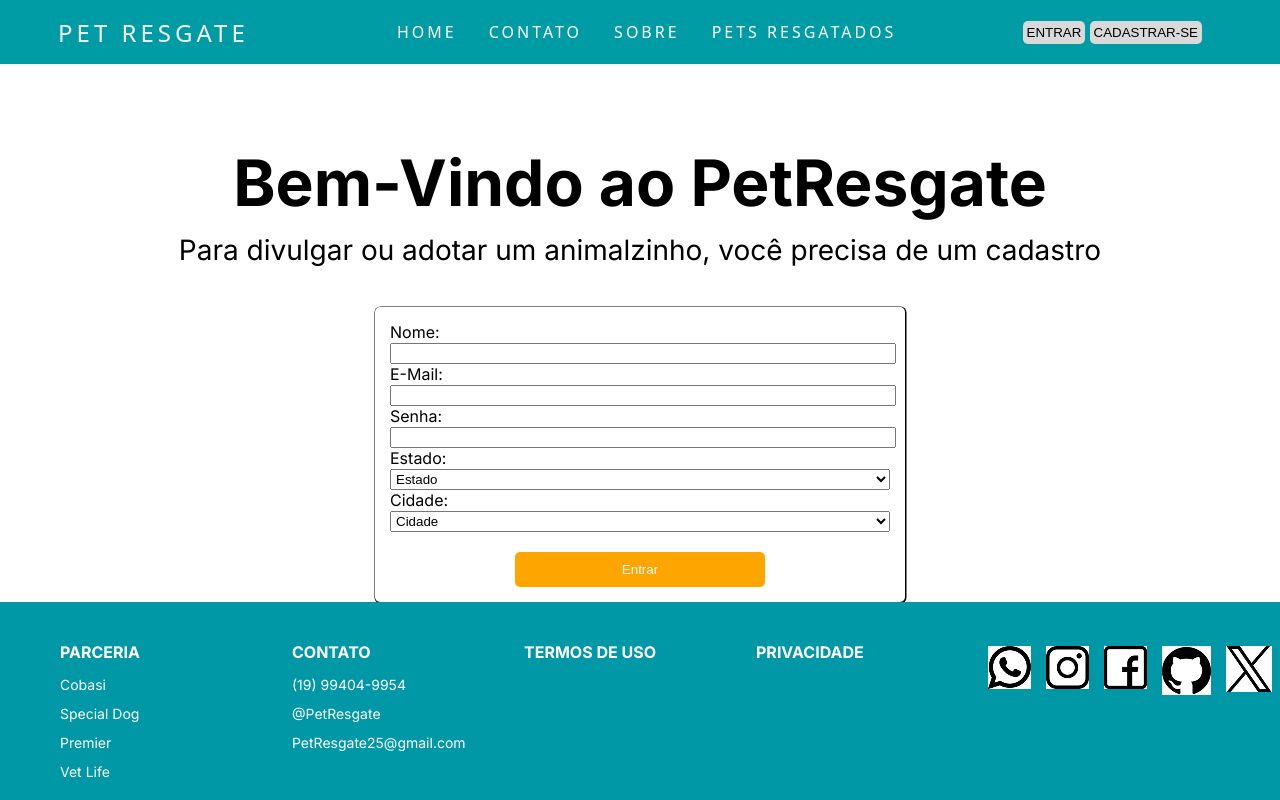
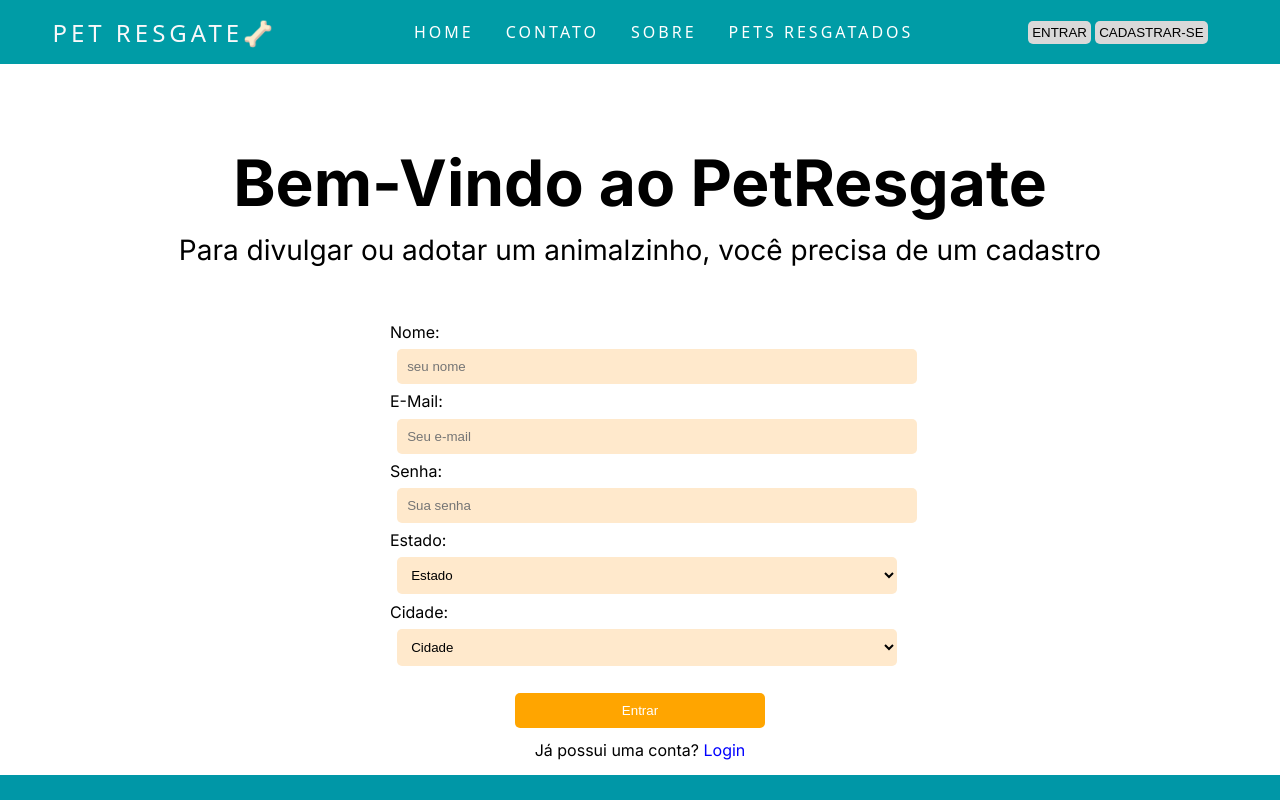
Before and after one commit to joaodamasio22/Pet-_Resgate, a plain HTML site: page cadasto.html in a window 1280 px wide. Shown: the top 800 px of the page. Drawn offline with Linux system fonts and the light colour scheme; no server answers.

Commit message:
Add files via upload
Alteração da tela CADASTRO, e modificações de link

```diff
--- a/cadasto.html
+++ b/cadasto.html
@@ -11,7 +11,7 @@
     <div class="conteudo">
       <header>
         <nav>
-          <p class="logo" href="/">Pet Resgate</p>
+          <p class="logo" href="/">Pet Resgate🦴</p>
           <div class="mobile-menu">
             <div class="line1"></div>
             <div class="line2"></div>
@@ -41,15 +41,15 @@
             <form class="dados__cadastro">
               <p>
                 <label for="nome">Nome:</label>
-                <input type="text" name="name" id="nome">
+                <input type="text" name="name" id="nome" placeholder="seu nome ">
               </p>
               <p>
                 <label for="e-mail">E-Mail:</label>
-                <input type="email" name="email" id="e-mail">
+                <input type="email" name="email" id="e-mail" placeholder="Seu e-mail">
               </p>
               <p>
                 <label for="senha">Senha:</label>
-                <input type="password" name="senha" id="senha">
+                <input type="password" name="senha" id="senha" placeholder="Sua senha">
               </p>
               <p>
                 <label for="estado">Estado:</label>
@@ -66,6 +66,9 @@
                 </p>
                 <p >
                   <input id="botao__entrar" type="button" value="Entrar">
+                </p>
+                <p id="ja__possui__conta">
+                  Já possui uma conta? <a href="login.html" target="_blank">Login</a>
                 </p>
             </form>
           </div>
--- a/styles/cadastro.css
+++ b/styles/cadastro.css
@@ -126,42 +126,32 @@ main {
   border: 5px;
   width: 500px;
   margin: auto;
-  box-shadow: 0.5px 0.5px 0.5px 1px;
+
   margin-top: 5vh;
 
 }
 
-.container__informacoes #nome{
-  padding: 1px;
+.container__informacoes #nome,
+.container__informacoes #e-mail,
+.container__informacoes #senha,
+.container__informacoes #estado,
+.container__informacoes #cidade{
   width: 100%;
+  padding: 10px;
+  background-color: #ffe9cc;
+  border: none;
+  outline: none;
+  border-radius: 5px;
+  margin: 0.9vh;
 }
 
-.container__informacoes #e-mail{
-  padding: 1px;
-  width: 100%;
-}
-
-.container__informacoes #senha{
-  width: 100%;
-  padding: 1px;
-}
-
-.container__cadastro #estado{
-  width: 100%;
-  padding: 1px;
-}
-
-.container__cadastro #cidade{
-  width: 100%;
-  padding: 1px;
-}
 
 #botao__entrar{
   margin-top: 20px;
   width: 50%;
   padding: 10px;
-  background-color: orange;
-  color: white;
+  background-color: #ffa500;
+  color: #ffffff;
   border: none;
   cursor: pointer;
   display: block;
@@ -169,6 +159,20 @@ main {
   margin-right: auto;
   border-radius: 5px;
 }
+
+#ja__possui__conta{
+  margin-top: 1.5vh;
+  text-align: center;
+}
+
+#ja__possui__conta a{
+  color: #0000ff;
+}
+
+#ja__possui__conta a:hover{
+  text-decoration: underline;
+}
+
 footer {
   background-color: #0097a7;
   color: white;
--- a/styles/login.css
+++ b/styles/login.css
@@ -65,7 +65,7 @@
 
 .links a {
   text-decoration: none;
-  color: #000;
+  color: #0000ff;
 
 }
 
```
Also changed, not shown: contato.html (+1 -1 lines), index.html (+6 -6 lines), login.html (+5 -5 lines).
